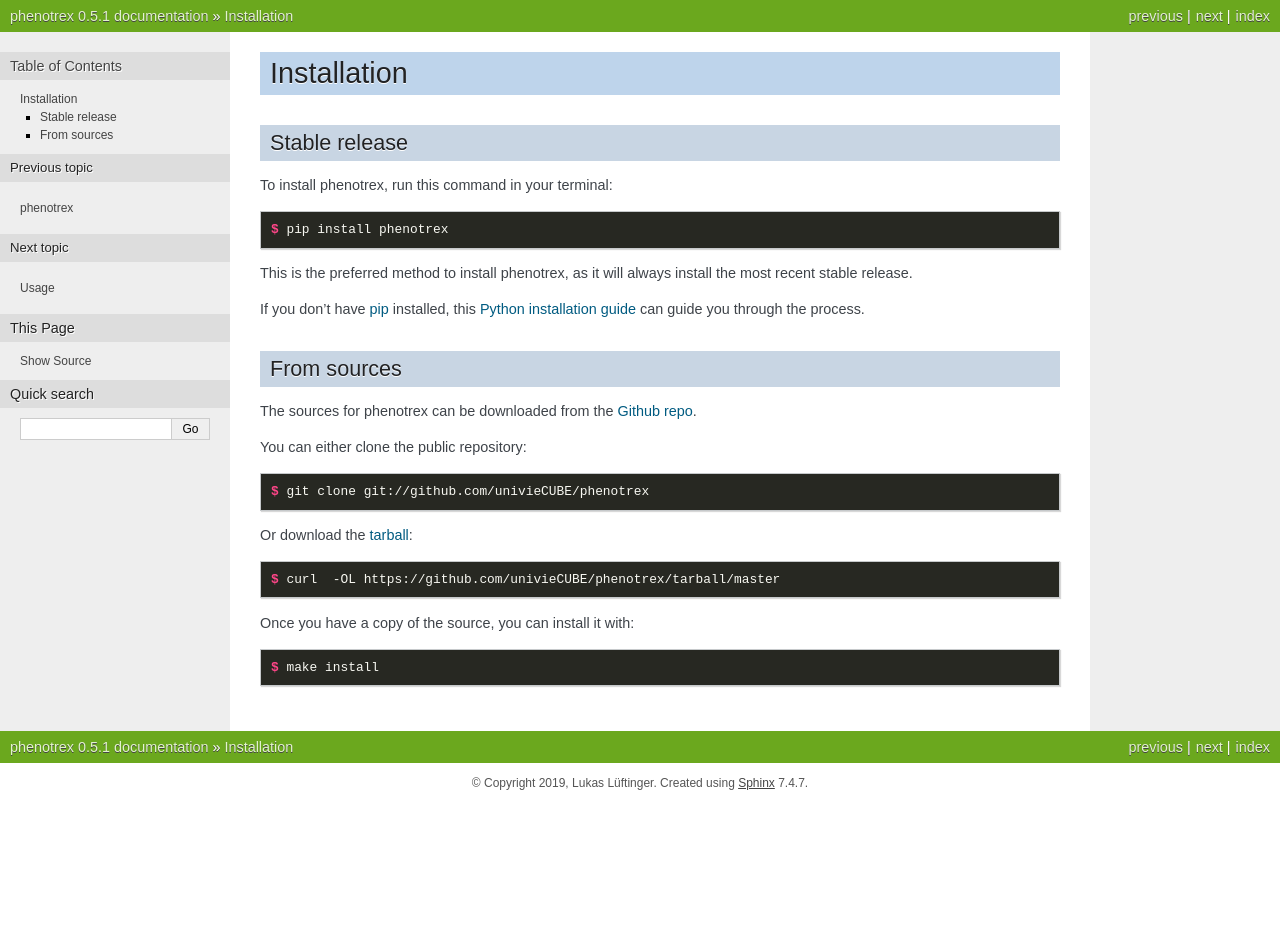
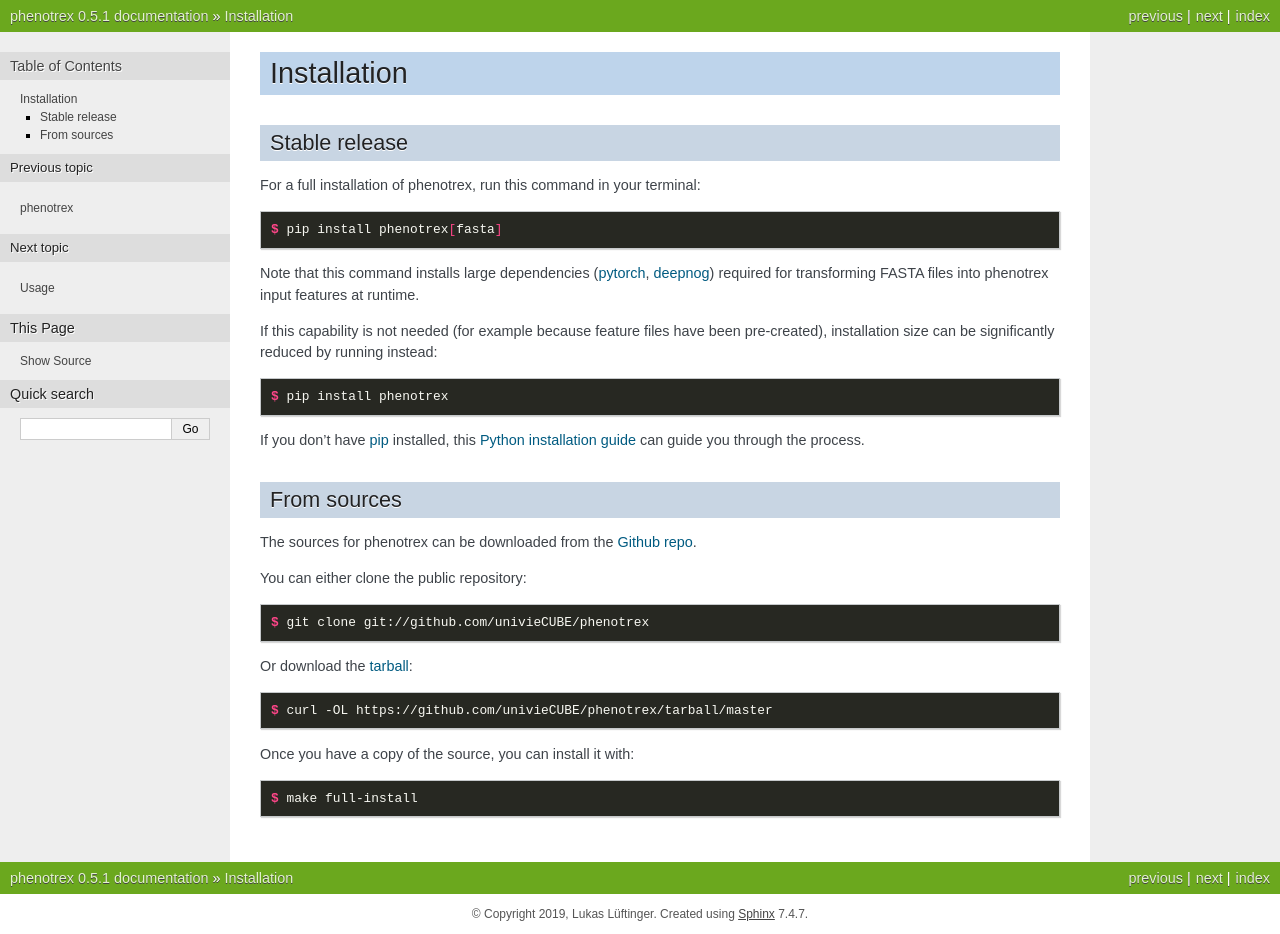
Before and after one commit to LokiLuciferase/phenotrex, a Sphinx documentation site: the page built from docs/installation.rst, in a window 1280 px wide. Built offline with Sphinx 7.4.7, drawn with Linux system fonts in a browser that asks for light colours; before the commit the page ends 900 px from its top, so only the background shows below that.

Commit message:
add proper docs for installation

```diff
--- a/docs/installation.rst
+++ b/docs/installation.rst
@@ -8,17 +8,28 @@ Installation
 Stable release
 --------------
 
-To install phenotrex, run this command in your terminal:
+For a full installation of phenotrex, run this command in your terminal:
+
+.. code-block:: console
+
+    $ pip install phenotrex[fasta]
+
+Note that this command installs large dependencies (`pytorch`_, `deepnog`_) required for
+transforming FASTA files into phenotrex input features at runtime.
+
+If this capability is not needed (for example because feature files
+have been pre-created),
+installation size can be significantly reduced by running instead:
 
 .. code-block:: console
 
     $ pip install phenotrex
 
-This is the preferred method to install phenotrex, as it will always install the most recent stable release.
-
 If you don't have `pip`_ installed, this `Python installation guide`_ can guide
 you through the process.
 
+.. _pytorch: https://pytorch.org/
+.. _deepnog: https://github.com/univieCUBE/deepnog
 .. _pip: https://pip.pypa.io
 .. _Python installation guide: http://docs.python-guide.org/en/latest/starting/installation/
 
@@ -38,13 +49,13 @@ Or download the `tarball`_:
 
 .. code-block:: console
 
-    $ curl  -OL https://github.com/univieCUBE/phenotrex/tarball/master
+    $ curl -OL https://github.com/univieCUBE/phenotrex/tarball/master
 
 Once you have a copy of the source, you can install it with:
 
 .. code-block:: console
 
-    $ make install
+    $ make full-install
 
 
 .. _Github repo: https://github.com/univieCUBE/phenotrex
```
